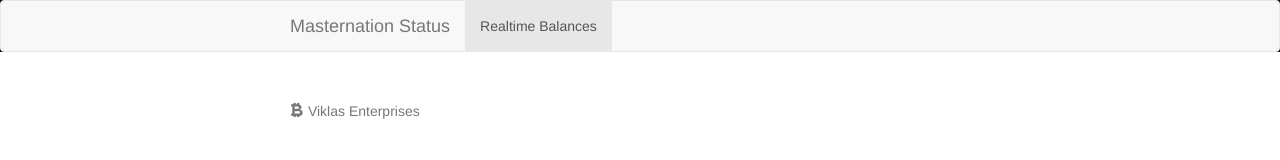
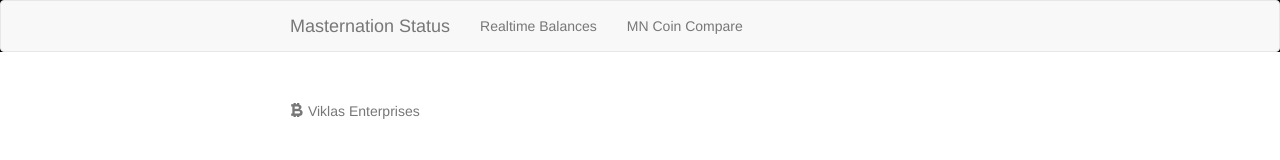
Before and after one commit to cryptoricho/cryptoricho.github.io, a plain HTML site: page index.html in a window 1280 px wide. Drawn offline with Linux system fonts and the light colour scheme.

Commit message:
embedded domo

```diff
--- a/index.html
+++ b/index.html
@@ -1,3 +1,3 @@
 <!doctype html> <html> <head> <meta charset="utf-8"> <title>Crypto Richo's Masternater</title> <meta name="description" content=""> <meta name="viewport" content="width=device-width"> <!-- Place favicon.ico and apple-touch-icon.png in the root directory --> <link rel="stylesheet" href="styles/vendor.96921311.css"> <link rel="stylesheet" href="styles/main.0d868865.css"> </head> <body ng-app="chcmastersApp"> <!--[if lte IE 8]>
       <p class="browsehappy">You are using an <strong>outdated</strong> browser. Please <a href="http://browsehappy.com/">upgrade your browser</a> to improve your experience.</p>
-    <![endif]--> <!-- Add your site or application content here --> <div class="header"> <div class="navbar navbar-default" role="navigation"> <div class="container"> <div class="navbar-header"> <button type="button" class="navbar-toggle collapsed" data-toggle="collapse" data-target="#js-navbar-collapse"> <span class="sr-only">Toggle navigation</span> <span class="icon-bar"></span> <span class="icon-bar"></span> <span class="icon-bar"></span> </button> <a class="navbar-brand" href="#/">Masternation Status</a> </div> <div class="collapse navbar-collapse" id="js-navbar-collapse"> <ul class="nav navbar-nav"> <li class="active"><a href="#/">Realtime Balances</a></li> </ul> </div> </div> </div> </div> <div class="container-fluid"> <div ng-view=""></div> </div> <div class="footer"> <div class="container"> <p><span class="glyphicon glyphicon-bitcoin"></span> Viklas Enterprises</p> </div> </div> <script src="scripts/vendor.1d87f927.js"></script> <script src="scripts/scripts.2941b46c.js"></script> </body> </html>
+    <![endif]--> <!-- Add your site or application content here --> <div class="header"> <div class="navbar navbar-default" role="navigation"> <div class="container"> <div class="navbar-header"> <button type="button" class="navbar-toggle collapsed" data-toggle="collapse" data-target="#js-navbar-collapse"> <span class="sr-only">Toggle navigation</span> <span class="icon-bar"></span> <span class="icon-bar"></span> <span class="icon-bar"></span> </button> <a class="navbar-brand" href="#/">Masternation Status</a> </div> <div class="collapse navbar-collapse" id="js-navbar-collapse"> <ul class="nav navbar-nav"> <li> <a href="#/">Realtime Balances</a></li> <li> <a href="#!/mncompare">MN Coin Compare</a></li> </ul> </div> </div> </div> </div> <div class="container-fluid"> <div ng-view=""></div> </div> <div class="footer"> <div class="container"> <p><span class="glyphicon glyphicon-bitcoin"></span> Viklas Enterprises</p> </div> </div> <script src="scripts/vendor.1d87f927.js"></script> <script src="scripts/scripts.96ee1803.js"></script> </body> </html>
```
Also changed, not shown: scripts/scripts.2941b46c.js (deleted, +0 -1 lines), scripts/scripts.96ee1803.js (added, +1 -0 lines).
